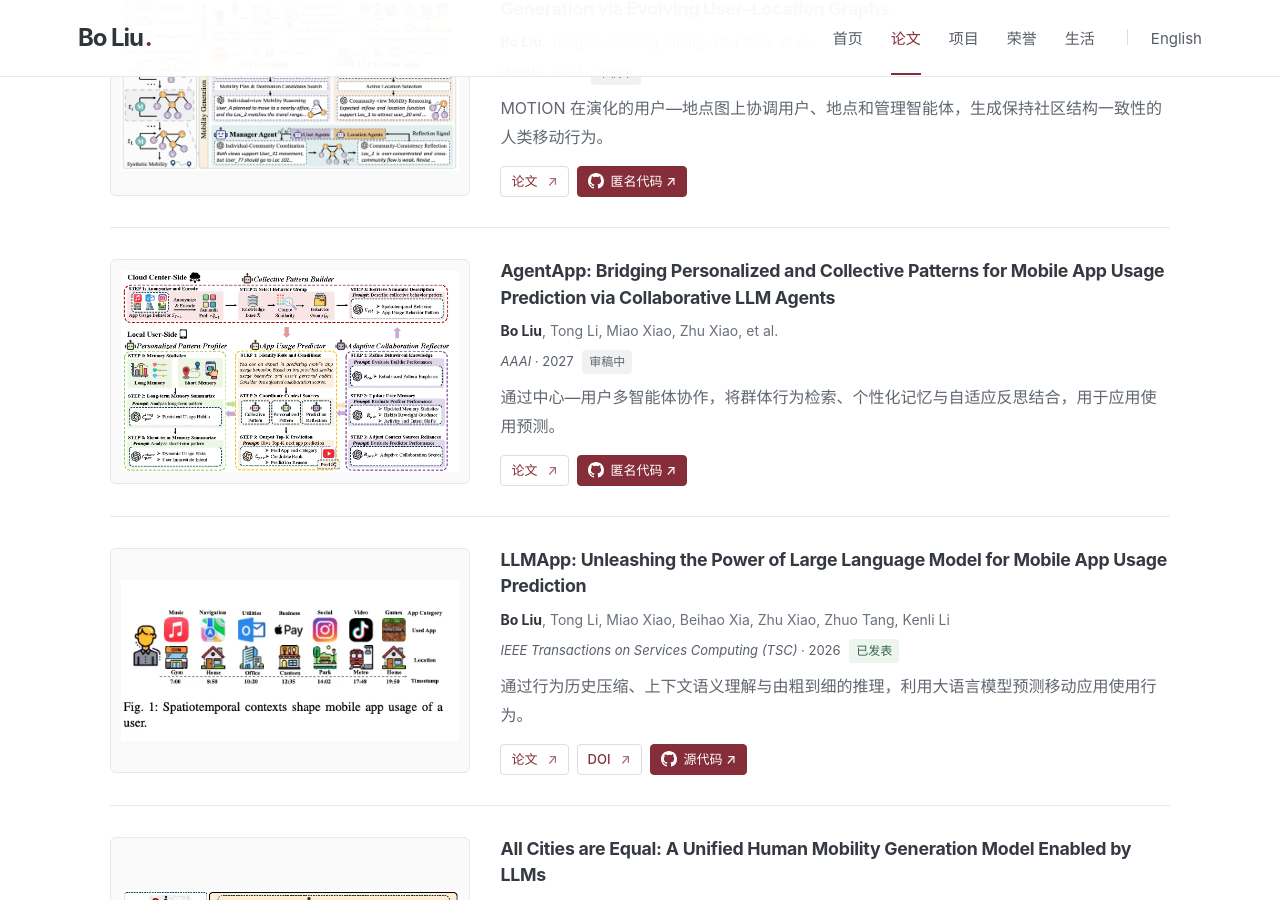
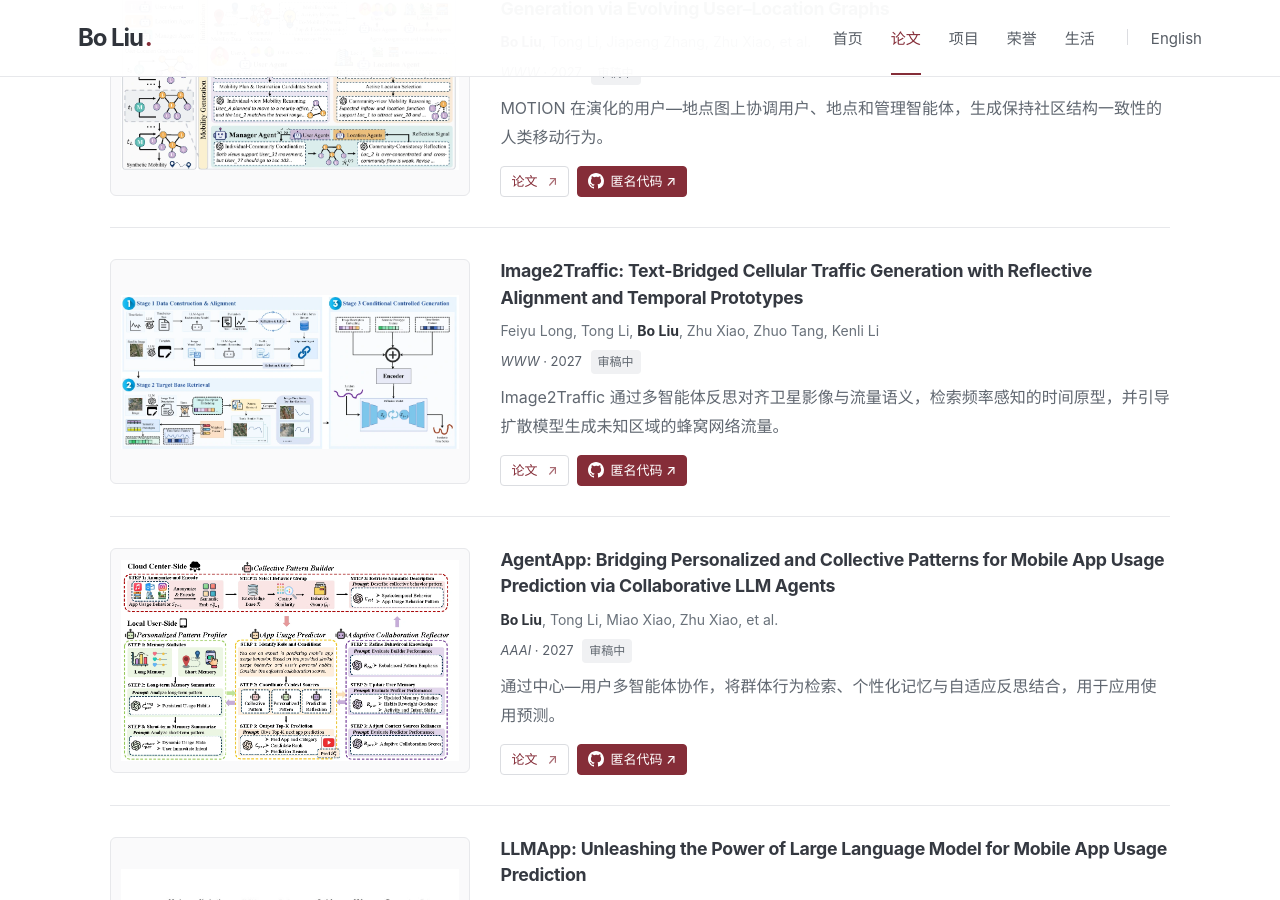
Before and after one commit to BoLiupro/boliupro.github.io, a Jekyll site: the page built from zh/publications.md, in a window 1280 px wide and 900 px high, scrolled down 383 px. Built offline with Jekyll 4.4.1, drawn with Linux system fonts in a browser that asks for light colours.

Commit message:
Refresh MOTION and add Image2Traffic WWW submission

```diff
--- a/_data/publications.yml
+++ b/_data/publications.yml
@@ -21,6 +21,29 @@
     en: MOTION user, location and manager agents with community-consistency reflection
     zh: MOTION 用户、地点、管理智能体及社区一致性反思机制
   anonymous: https://anonymous.4open.science/r/MOTION-04C4
+- id: image2traffic
+  title: 'Image2Traffic: Text-Bridged Cellular Traffic Generation with Reflective Alignment and Temporal Prototypes'
+  authors:
+  - Feiyu Long
+  - Tong Li
+  - Bo Liu
+  - Zhu Xiao
+  - Zhuo Tang
+  - Kenli Li
+  venue: WWW
+  year: 2027
+  status: under-review
+  group: review
+  summary:
+    en: Image2Traffic aligns satellite imagery with traffic semantics through multi-agent reflection, retrieves
+      frequency-aware temporal prototypes, and conditions diffusion to generate cellular traffic for unseen regions.
+    zh: Image2Traffic 通过多智能体反思对齐卫星影像与流量语义，检索频率感知的时间原型，并引导扩散模型生成未知区域的蜂窝网络流量。
+  pdf: /assets/files/papers/image2traffic.pdf
+  cover: /assets/images/papers/image2traffic.webp
+  alt:
+    en: Image2Traffic semantic alignment, traffic-pattern retrieval and conditional diffusion framework
+    zh: Image2Traffic 语义对齐、流量模式检索与条件扩散生成框架
+  anonymous: https://anonymous.4open.science/r/image2text/
 - id: agentapp
   title: 'AgentApp: Bridging Personalized and Collective Patterns for Mobile App Usage Prediction via Collaborative
     LLM Agents'
```
Also changed, not shown: docs/content-notes.md (+4 -3 lines), docs/site-map-and-content-model.md (+2 -2 lines), docs/validation.md (+7 -0 lines), scripts/check_site.py (+7 -7 lines), assets/images/papers/image2traffic.webp (added), assets/images/papers/motion.webp, 2 other files.
